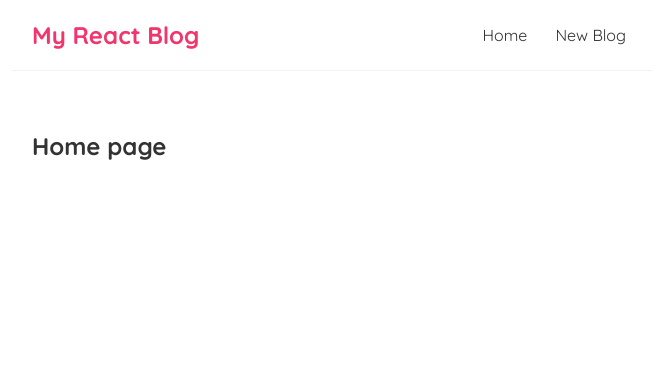
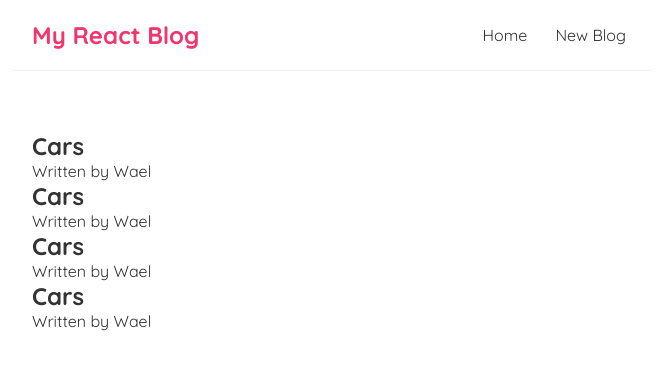
Before and after one commit to WaelYoussfi/React-Blog, a React (Create React App) app: page / in a window 1280 px wide. Shown: the top 370 px of the page, without its empty margins (308-964 px from the left). Built offline with nearby package versions, Linux system fonts and the light colour scheme.

Commit message:
Posts list added

```diff
--- a/src/Home.js
+++ b/src/Home.js
@@ -1,5 +1,22 @@
+import { useState } from "react";
+
 const Home = () => {
-  return <h2>Home page</h2>;
+  const [blog, setBlog] = useState([
+    { title: "Cars", body: "Ford cars", Author: "Wael", id: "1" },
+    { title: "Cars", body: "Ford cars", Author: "Wael", id: "2" },
+    { title: "Cars", body: "Ford cars", Author: "Wael", id: "3" },
+    { title: "Cars", body: "Ford cars", Author: "Wael", id: "4" },
+  ]);
+  return (
+    <div className="home">
+      {blog.map((post) => (
+        <div className="blog-preview" key={post.id}>
+          <h2>{post.title}</h2>
+          <p>Written by {post.Author}</p>
+        </div>
+      ))}
+    </div>
+  );
 };
 
 export default Home;
```
